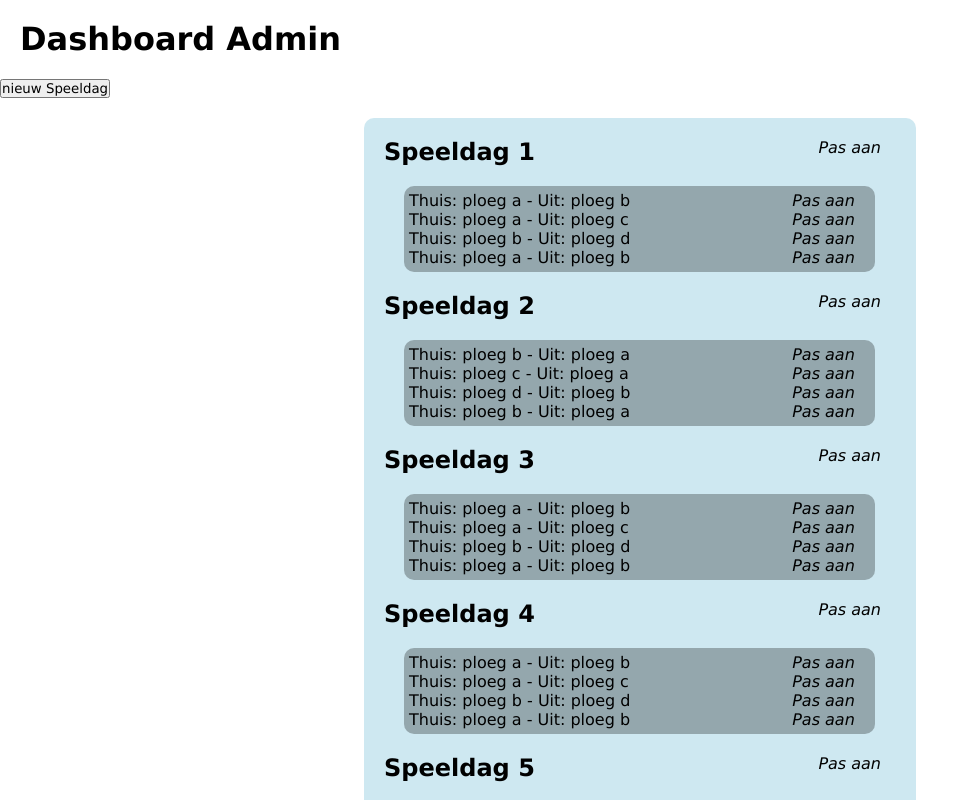
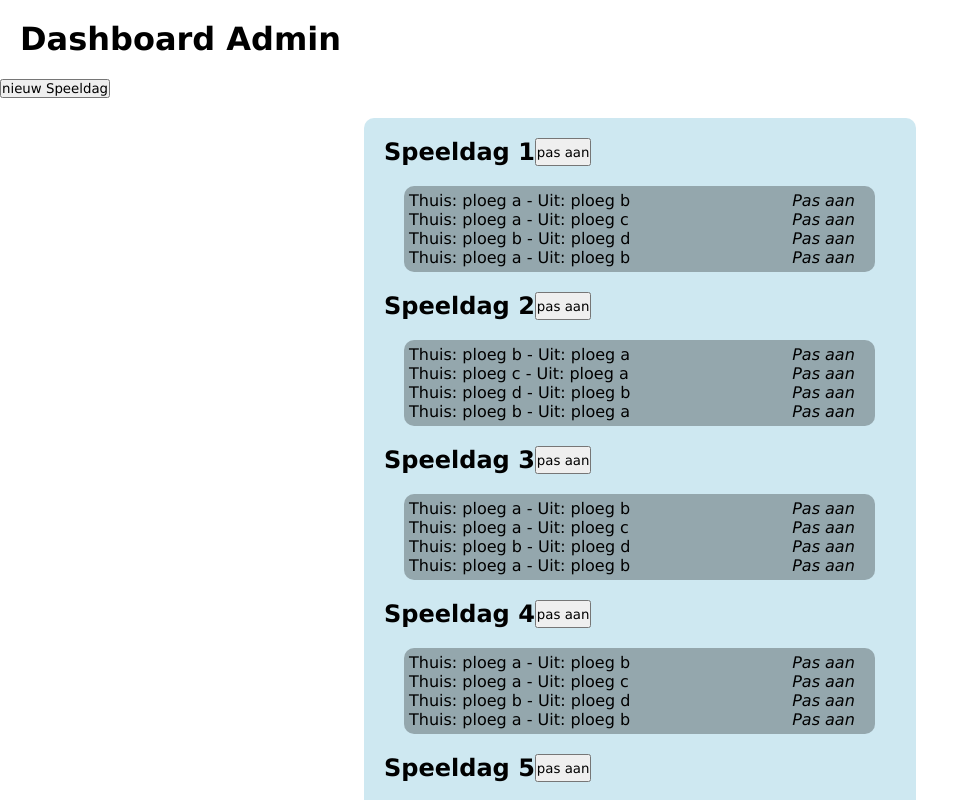
Before and after one commit to JordanMK/snooker, a Next.js app: page /admin/speeldagen in a window 1280 px wide. Shown: the top 800 px of the page, without its empty margins (0-979 px from the left). Built offline with nearby package versions, Linux system fonts and the light colour scheme.

Commit message:
New speeldag and update in a popup on the same page

```diff
--- a/package.json
+++ b/package.json
@@ -12,7 +12,8 @@
     "firebase": "^10.8.1",
     "next": "14.1.0",
     "react": "^18",
-    "react-dom": "^18"
+    "react-dom": "^18",
+    "reactjs-popup": "^2.0.6"
   },
   "devDependencies": {
     "@types/node": "^20",
--- a/src/app/admin/speeldagen/page.jsx
+++ b/src/app/admin/speeldagen/page.jsx
@@ -1,9 +1,11 @@
 'use client'
 import BaseLayout from "@/layout/BaseLayout";
+import AdminPopup from '@/components/Popup'
 import "../../css/style.css";
 import Link from "next/link";
 import { useRouter } from 'next/navigation';
-
+import 'reactjs-popup/dist/index.css';
+import SpeelDagForm from "@/components/admin/speeldag/CreateSpeeldagForm";
 export default function Speeldagen() {
   let seizoen = {
     speeldagen: [
@@ -73,20 +75,14 @@ export default function Speeldagen() {
       <div className="header">
         <h1>Dashboard Admin</h1>
       </div>
-      <button type="button" className="" onClick={maakSpeeldagClick}>nieuw Speeldag</button>
+      <AdminPopup popupContent={SpeelDagForm()} triggerButtonName="nieuw Speeldag" />
       <div className="speeldag">
         <ul>
           {seizoen.speeldagen.map((speeldag) => (
             <li key={speeldag.speeldagNr}>
               <div className="speeldagHead">
                 <h2>Speeldag {speeldag.speeldagNr}</h2>
-                <Link
-                  href={{
-                    pathname: "",
-                  }}
-                >
-                  Pas aan
-                </Link>
+                <AdminPopup popupContent={SpeelDagForm({schiftingsvraag:"vraag",schiftingsantwoord:"antwoord"})} triggerButtonName="pas aan" />
               </div>
 
               <ul>
--- /dev/null
+++ b/src/components/Popup.jsx
@@ -0,0 +1,22 @@
+'use client';
+import React from 'react';
+import Popup from 'reactjs-popup';
+
+const styles = {
+  fontFamily: "sans-serif",
+  textAlign: "center"
+};
+const contentStyle = {
+  height: "90vh",
+  width: "80%",
+
+};
+
+const AdminPopup = ({ popupContent,triggerButtonName}) => (
+  <>
+    <Popup modal contentStyle={contentStyle}   trigger={<button>{triggerButtonName}</button>} position="right center">
+      {popupContent}
+    </Popup>
+  </>);
+
+export default AdminPopup;
--- a/src/components/admin/speeldag/CreateSpeeldagForm.jsx
+++ b/src/components/admin/speeldag/CreateSpeeldagForm.jsx
@@ -1,6 +1,13 @@
 'use client'
 import React from 'react';
-export default function SpeelDagForm(){
+/**
+ *
+ * @param {Speeldag} obj (optional) => data for update
+ */
+export default function SpeelDagForm(obj) {
+    if(!obj){
+        obj= {schiftingsvraag:"",schiftingsantwoord:""}
+    }
     function handleForm(formData){
         const schiftingsvraag = formData.get('schiftingsvraag');
         const schiftingsantwoord = formData.get('schiftingsantwoord');
@@ -19,11 +26,11 @@ export default function SpeelDagForm(){
             <form onSubmit={handleSubmit}>
         <div className="form-group">
             <label htmlFor="schiftingsvraag">schiftingsvraag</label>
-            <input name="schiftingsvraag" type="text" className="form-control" id="schiftingsvraag" placeholder="Name" />
+            <input name="schiftingsvraag" type="text" className="form-control" id="schiftingsvraag" placeholder="Name" defaultValue={obj.schiftingsvraag} />
         </div>
         <div className="form-group">
             <label htmlFor="schiftingsantwoord">schiftingsantwoord</label>
-            <input name="schiftingsantwoord" type="text" className="form-control" id="schiftingsantwoord" placeholder="Date" />
+            <input name="schiftingsantwoord" type="text" className="form-control" id="schiftingsantwoord" placeholder="Date" defaultValue={obj.schiftingsantwoord} />
         </div>
         <div className="form-group">
             <input type="submit" value="Nieuw speeldag"/>
```
Also changed, not shown: src/app/admin/speeldagen/CreateSpeeldag/page.jsx (deleted, +0 -9 lines), 1 other file (tests, documents, lock files or other folders).
